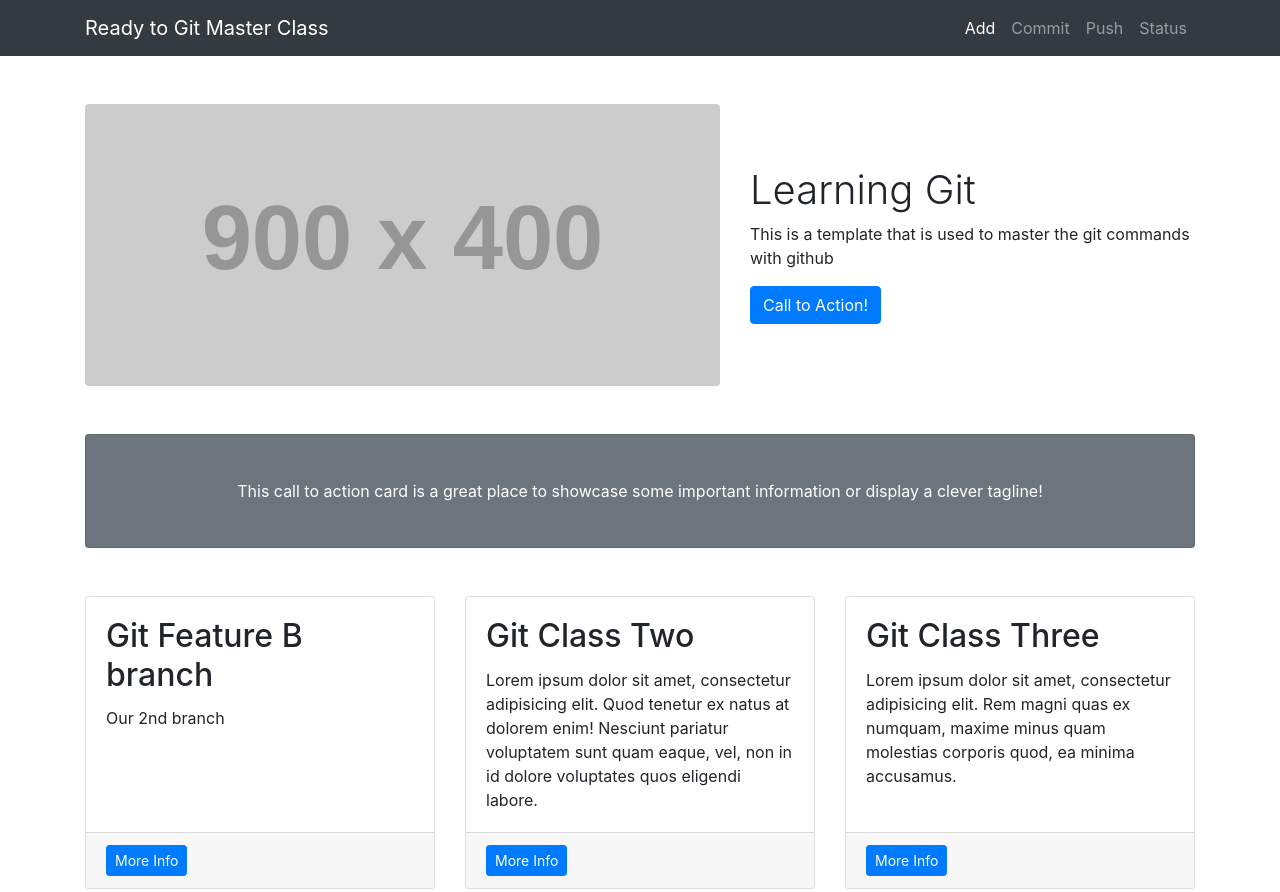
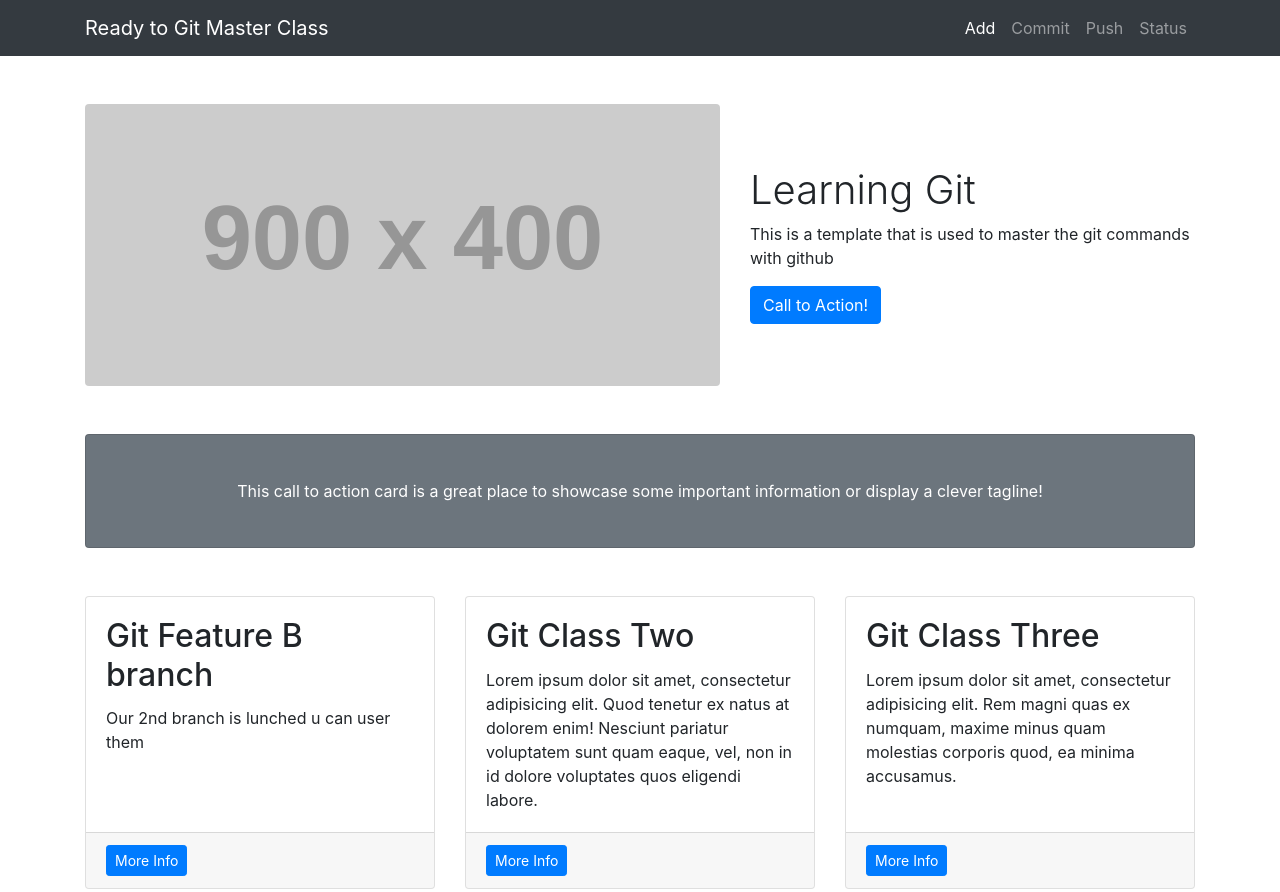
Before and after one commit to AbelAbeb/Git-in-practice, a website: page index.html in a window 1280 px wide. Shown: the top 892 px of the page. Drawn offline with Linux system fonts and the light colour scheme; placeholder pictures from the web are drawn by us.

Commit message:
2nd commit in featureB

```diff
--- a/index.html
+++ b/index.html
@@ -80,8 +80,8 @@
       <div class="col-md-4 mb-5">
         <div class="card h-100">
           <div class="card-body">
-            <h2 class="card-title">Git Feature B branch</h2>
-            <p class="card-text">Our 2nd branch</p>
+            <h2 class="card-title">Git Feature B branch </h2>
+            <p class="card-text">Our 2nd branch is lunched u can user them</p>
           </div>
           <div class="card-footer">
             <a href="#" class="btn btn-primary btn-sm">More Info</a>
```
